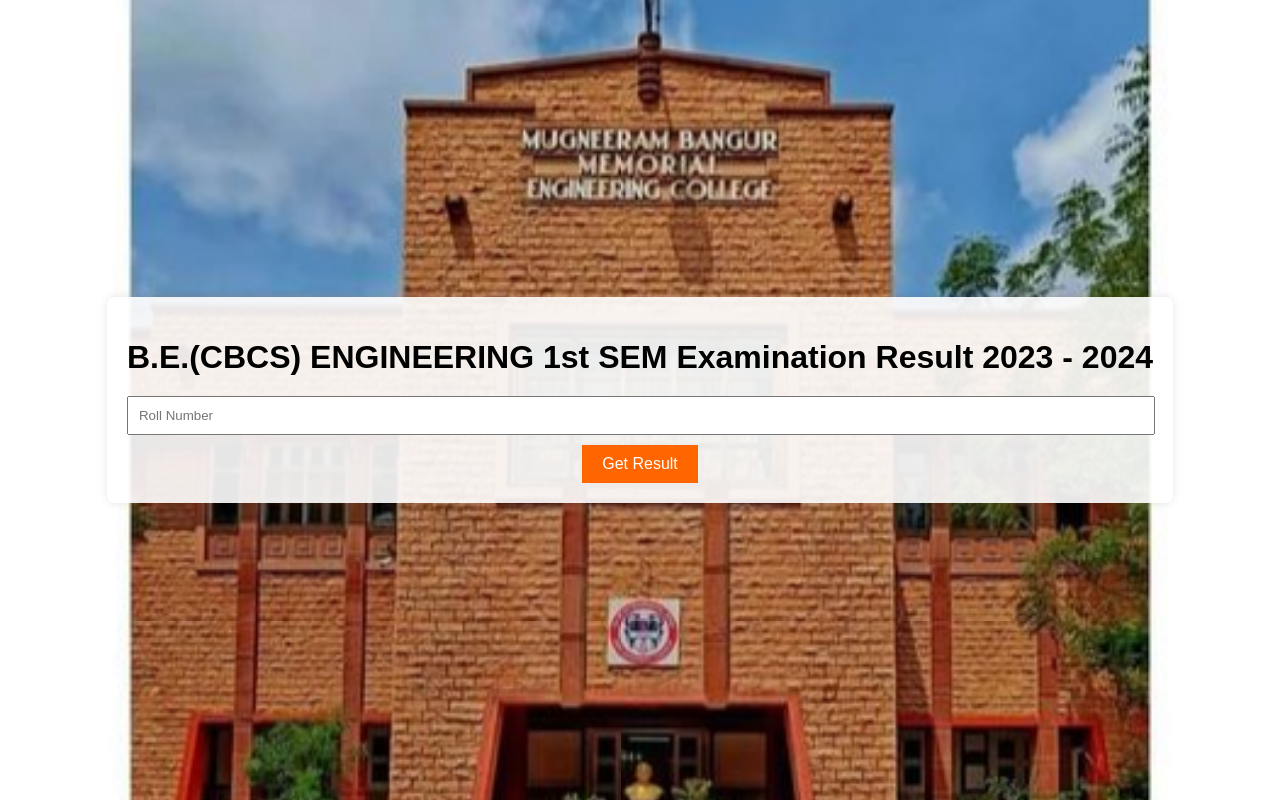
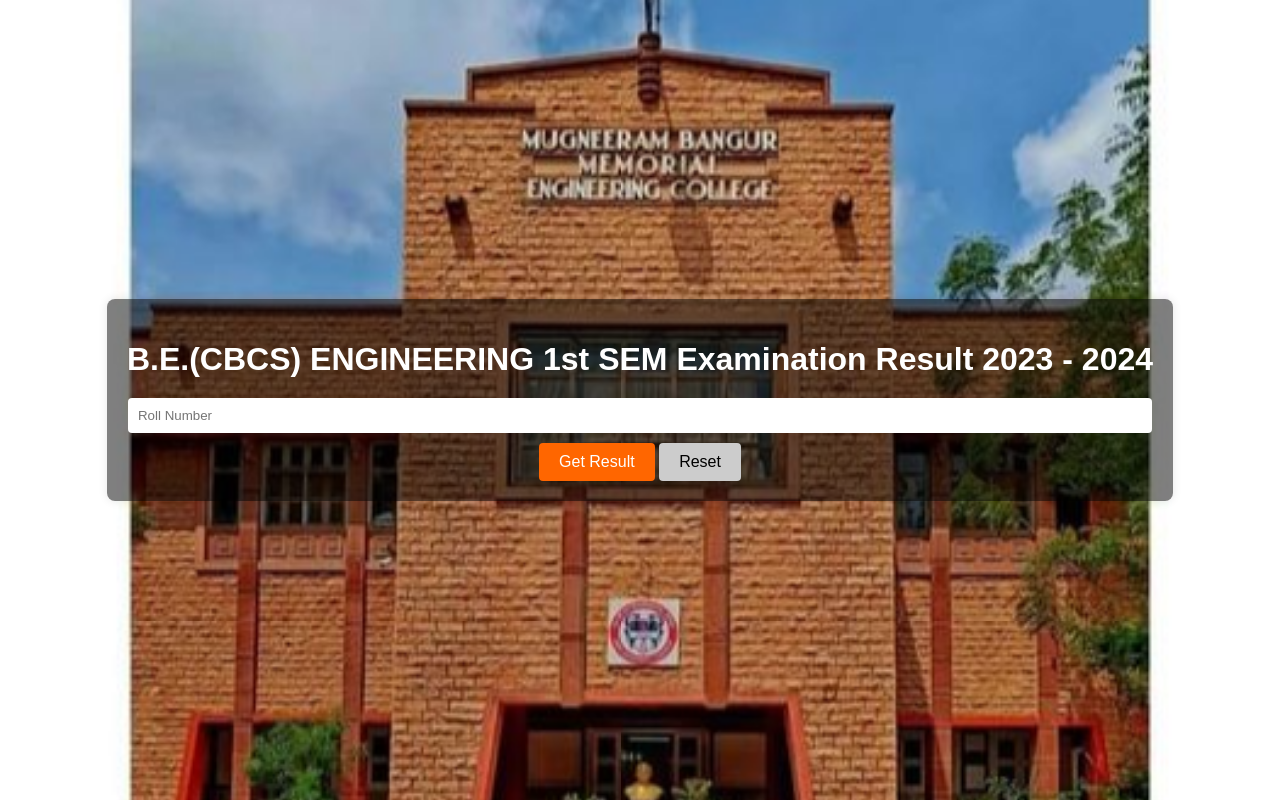
Before and after one commit to SANJAY-SUTHAR/exam-result, a plain HTML site: page index.html in a window 1280 px wide. Drawn offline with Linux system fonts and the light colour scheme.

Commit message:
Update index.html

```diff
--- a/index.html
+++ b/index.html
@@ -17,11 +17,12 @@
             font-family: Arial, sans-serif;
         }
         .container {
-            background: rgba(255, 255, 255, 0.9);
+            background: rgba(0, 0, 0, 0.5);
             padding: 20px;
             border-radius: 8px;
             text-align: center;
             box-shadow: 0 0 10px rgba(0, 0, 0, 0.1);
+            color: white;
         }
         .container h1 {
             margin-bottom: 20px;
@@ -30,6 +31,8 @@
             padding: 10px;
             width: calc(100% - 22px);
             margin-bottom: 10px;
+            border: none;
+            border-radius: 4px;
         }
         .container input[type="button"] {
             padding: 10px 20px;
@@ -38,9 +41,17 @@
             color: white;
             cursor: pointer;
             font-size: 16px;
+            border-radius: 4px;
         }
         .container input[type="button"]:hover {
             background: #ff3300;
+        }
+        .container input[type="button"].reset {
+            background: #ccc;
+            color: black;
+        }
+        .container input[type="button"].reset:hover {
+            background: #aaa;
         }
     </style>
 </head>
@@ -50,17 +61,22 @@
         <input type="text" id="rollNumber" placeholder="Roll Number">
         <br>
         <input type="button" value="Get Result" onclick="downloadResult()">
+        <input type="button" value="Reset" class="reset" onclick="resetField()">
     </div>
 
     <script>
         function downloadResult() {
             const rollNumber = document.getElementById('rollNumber').value;
             if(rollNumber) {
-                window.location.href = 'result.pdf'; // Replace with the path to your file
+                window.location.href = 'result.pdf'; // Make sure this is the correct file path
             } else {
                 alert('Please enter your roll number');
             }
         }
+
+        function resetField() {
+            document.getElementById('rollNumber').value = '';
+        }
     </script>
 </body>
 </html>
```
